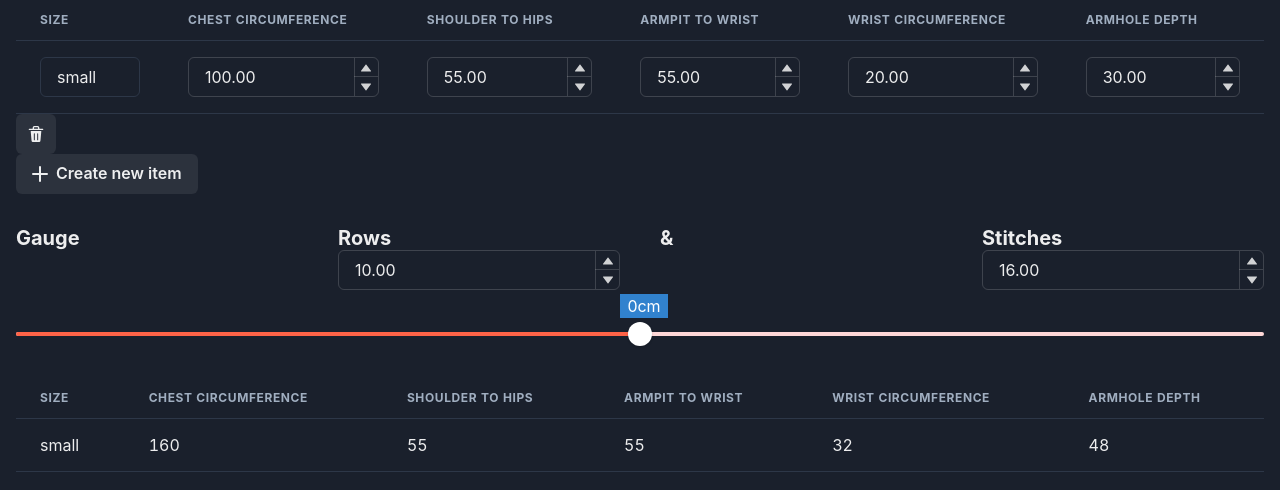
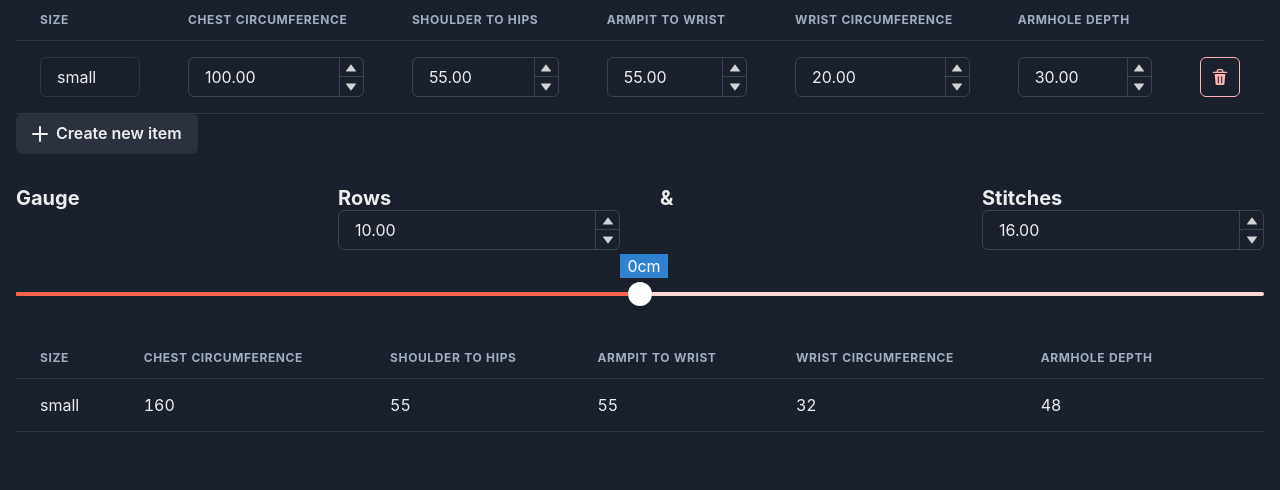
Before and after one commit to zircat-dev/stitch-up, a React (Create React App) app: page / in a window 1280 px wide. Shown: the top 490 px of the page. Built offline with nearby package versions, Linux system fonts and the light colour scheme.

Commit message:
Added deployment config

```diff
--- a/src/components/MeasurementsRow.js
+++ b/src/components/MeasurementsRow.js
@@ -63,13 +63,7 @@ const measurementFields = [
   {
     label: 'Size',
     type: 'text',
-    path: 'size',
-    component: (props) => (
-      <Box>
-        <IconButton icon={<DeleteIcon />} />
-        <TextInput {...props} />
-      </Box>
-    )
+    path: 'size'
   },
   {
     label: 'Chest Circumference',
@@ -99,7 +93,7 @@ const measurementFields = [
 ]
 
 const editableFields = (updater) => (field, rowItem) => {
-  const Field = fieldTypeMap[field.type];
+  const Field = field?.component ?? fieldTypeMap[field.type];
   return (
     <Field value={getProp(field.path)(rowItem)} update={updater(rowItem.id, field.path)} />
   )
@@ -114,6 +108,7 @@ const TableDisplay = ({ fields, items, fieldCreator, onDelete }) => {
             {fields.map((field) => (
               <Th key={field.label}>{field.label}</Th>
             ))}
+            <Th data-purpose="Space for row controls"></Th>
           </Tr>
         </Thead>
         <Tbody>
@@ -128,12 +123,12 @@ const TableDisplay = ({ fields, items, fieldCreator, onDelete }) => {
                       </Td>
                     );
                   })}
+                  <Td>
+                    {onDelete && (
+                      <IconButton colorScheme="red" variant="outline" icon={<DeleteIcon />} onClick={() => onDelete(rowItem.id)} />
+                    )}
+                  </Td>
                 </Tr>
-                {onDelete && (
-                  <Box>
-                    <IconButton icon={<DeleteIcon />} onClick={() => onDelete(rowItem.id)} />
-                  </Box>
-                )}
               </React.Fragment>
             )
           })}
@@ -154,6 +149,7 @@ export const EditableMeasurements = () => {
   })
 
   const fieldCreator = editableFields(updater);
+
   return (
     <Box>
       <TableDisplay fields={measurementFields} items={items} fieldCreator={fieldCreator} onDelete={actions.deleteItem} />
```
Also changed, not shown: package.json (+7 -3 lines), 1 other file (tests, documents, lock files or other folders).
